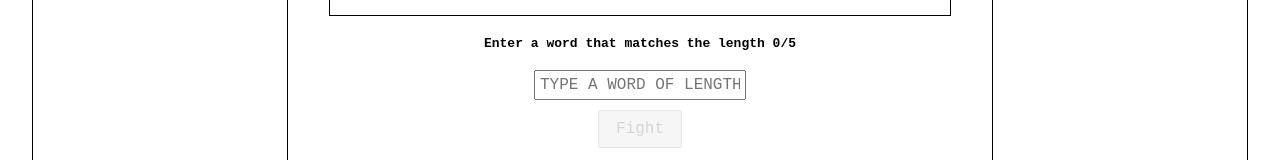
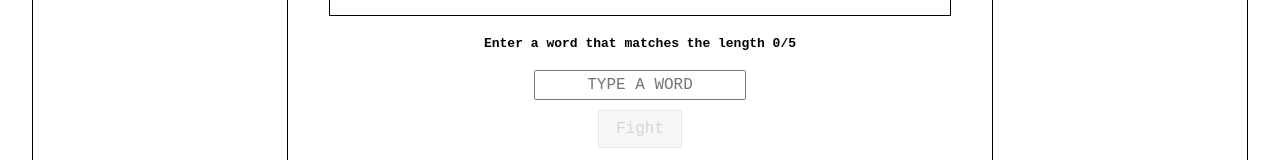
Before and after one commit to lexcode9/projects, a plain HTML site: page words_war.html in a window 1280 px wide. Shown: the part 460-620 px from the top of the page. Drawn offline with Linux system fonts and the light colour scheme; no server answers.

Commit message:
Update words_war.html

```diff
--- a/words_war.html
+++ b/words_war.html
@@ -308,7 +308,7 @@
     input.disabled = false;
     input.value = "";
     input.setAttribute("maxlength", currentAIWord.length);
-    input.placeholder = `Type a word of length ${currentAIWord.length}`;
+    input.placeholder = `Type a word`;
     resultEl.textContent = `Enter a word that matches the length 0/${currentAIWord.length}`;
     fightBtn.disabled = true;
   }
```
